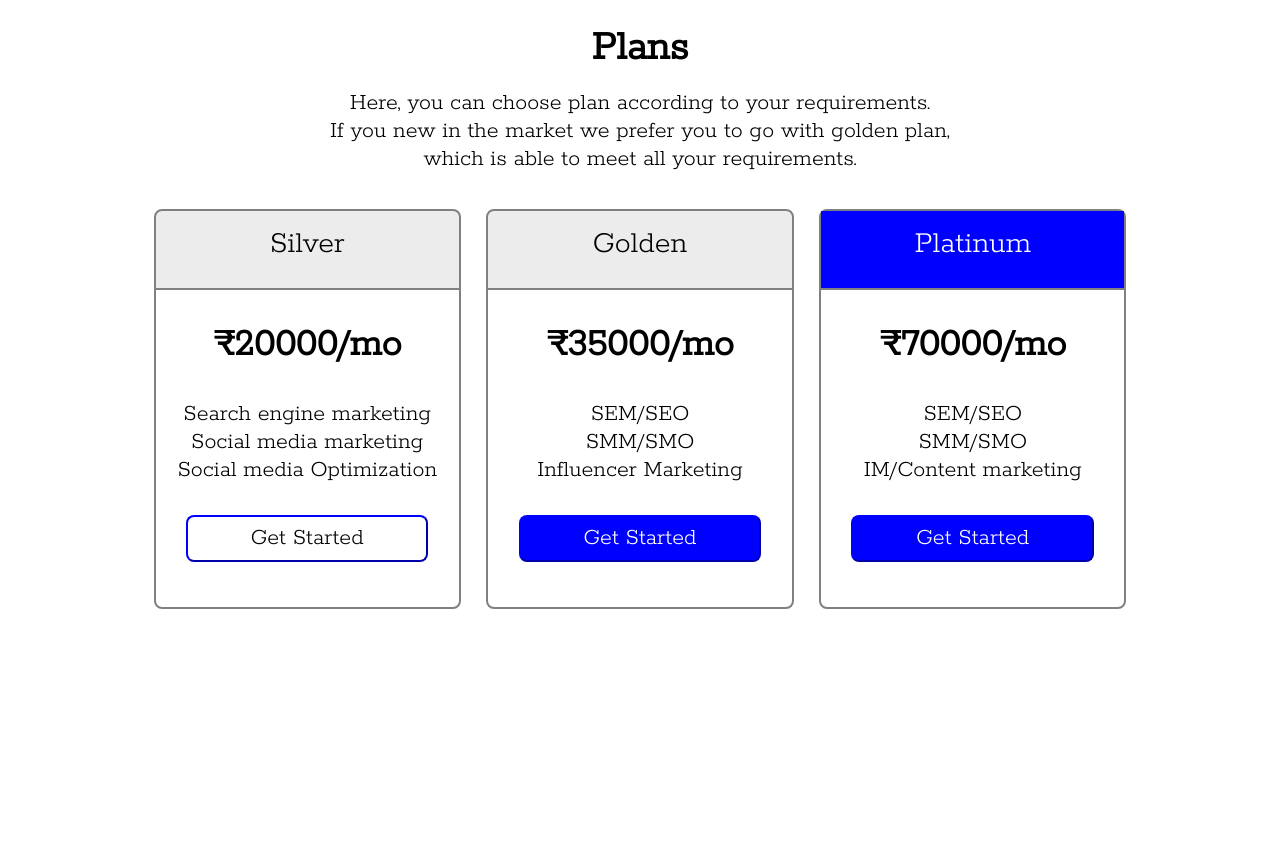
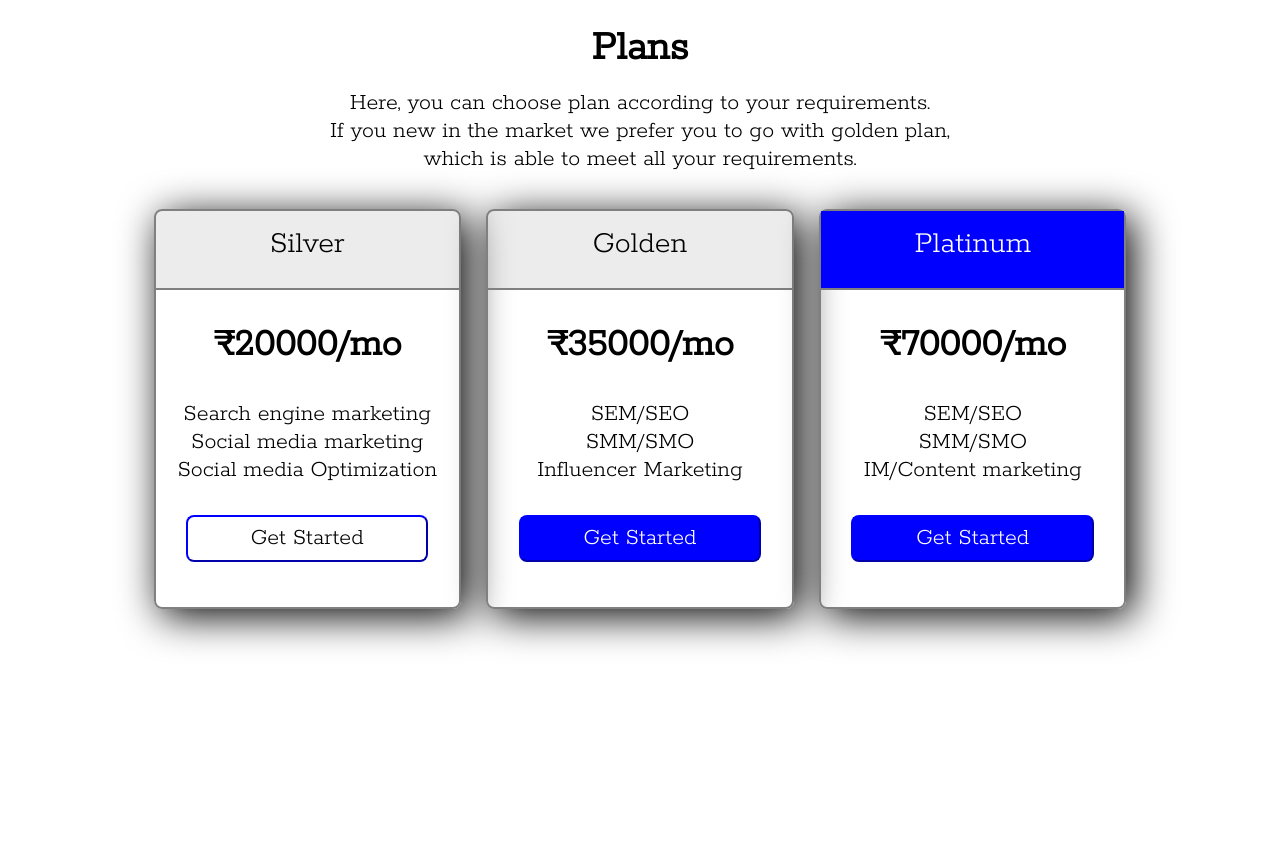
Before and after one commit to navneetthakor/dma, a PHP site: page /html/plans.html in a window 1280 px wide. Shown: the part 80-922 px from the top of the page. Run offline with PHP 8.4, Linux system fonts and the light colour scheme.

Commit message:
plans.html boxshadow added

```diff
--- a/css/plans.css
+++ b/css/plans.css
@@ -54,6 +54,7 @@
     margin-left: 2vw;
     display: flex;
     flex-direction: column;
+    box-shadow: 7px 7px 40px black;
 }
 
 /* card heading styling  */
```
